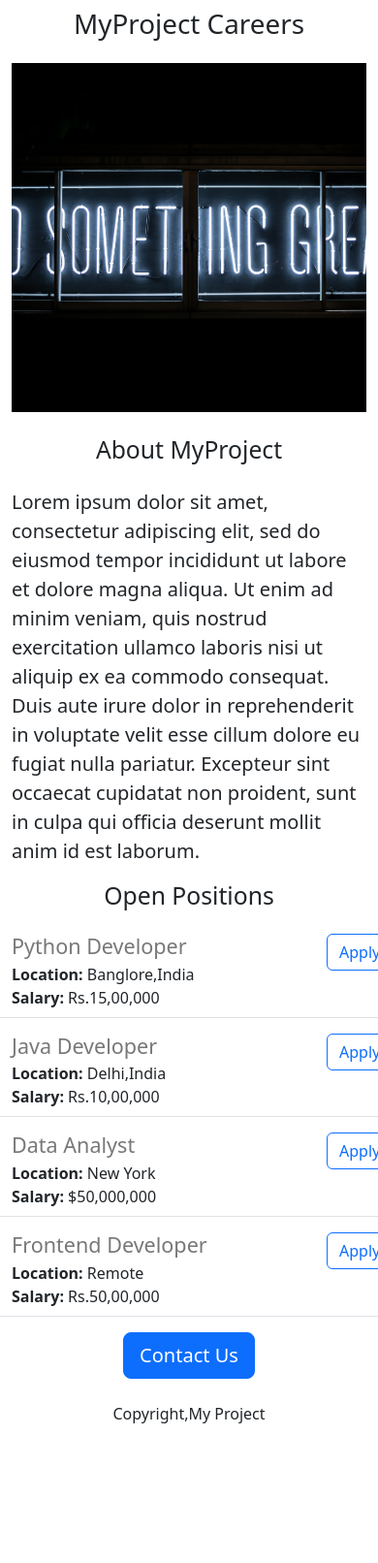
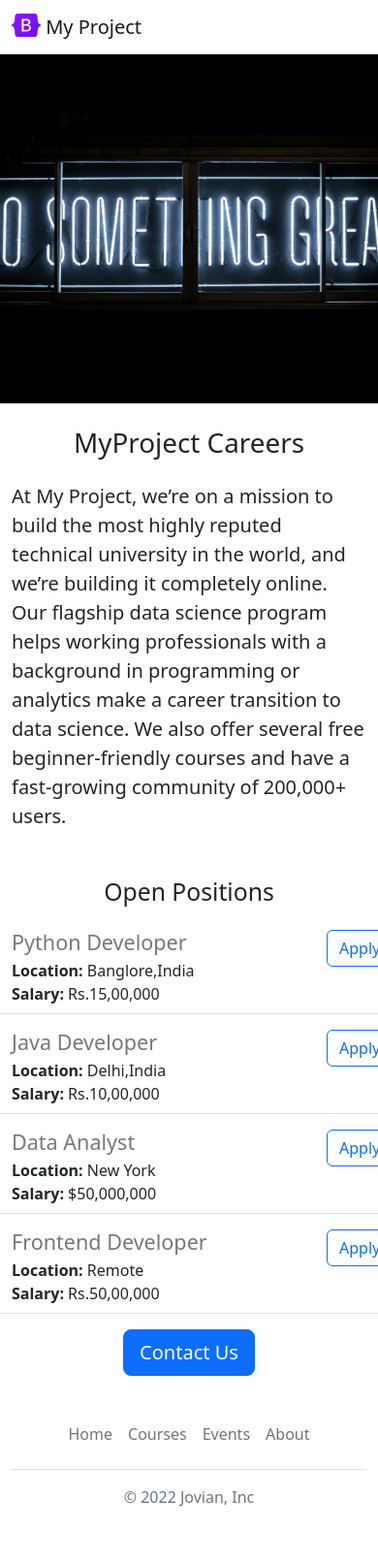
Before and after one commit to Pritamsaha-gitHub/careers-website, a Flask app: page / in a window 390 px wide. Shown: the whole page at 97% size. Before the commit the page ends 1468 px from the top, so only its background shows below. Run offline with Flask 3, Linux system fonts and the light colour scheme.

Commit message:
functionality added

```diff
--- /dev/null
+++ b/templates/footer.html
@@ -0,0 +1,12 @@
+<div class="container">
+  <footer class="py-3 my-4">
+    <ul class="nav justify-content-center border-bottom pb-3 mb-3">
+      <li class="nav-item"><a  target="_blank" href="https://www.jovian.ai" class="nav-link px-2 text-muted">Home</a></li>
+      <li class="nav-item"><a  target="_blank" href="https://jovian.ai/learn" class="nav-link px-2 text-muted">Courses</a></li>
+
+      <li class="nav-item"><a target="_blank" href="https://jovian.ai/events" class="nav-link px-2 text-muted">Events</a></li>
+      <li class="nav-item"><a  target="_blank" href="https://jovian.ai/about" class="nav-link px-2 text-muted">About</a></li>
+    </ul>
+    <p class="text-center text-muted">&copy; 2022 Jovian, Inc</p>
+  </footer>
+</div>
--- a/templates/home.html
+++ b/templates/home.html
@@ -1,7 +1,7 @@
-<!DOCTYPE <html>
-<html lang="en">
+<!DOCTYPE html>
+<html>
   <head>
-    <title>Career page</title>
+    <title>My Project Careers</title>
     <meta charset="utf-8">
     <meta name="viewport" content="width=device-width, initial-scale=1">
     <link href="https://cdn.jsdelivr.net/npm/bootstrap@5.2.0-beta1/dist/css/bootstrap.min.css" rel="stylesheet" integrity="sha384-0evHe/X+R7YkIZDRvuzKMRqM+OrBnVFBL6DOitfPri4tjfHxaWutUpFmBp4vmVor" crossorigin="anonymous">
@@ -15,20 +15,32 @@
     </style>
   </head>
   <body>
+    {% include 'nav.html' %}
+    <img class="img-fluid" id="banner" src="https://careers-website--spritam675.repl.co/static/banner.jpeg" >
     <div class="container">
-    <h1 class="text-center mt-2 mb-4">{{company_name}} Careers</h1>
-      <img class="img-fluid" id= "banner" src = "https://careers-website--spritam675.repl.co/static/banner.jpeg" height = "320px;">
-    <h2 class="text-center mt-2 mb-4">About MyProject</h2>
-    <p class="lead">Lorem ipsum dolor sit amet, consectetur adipiscing elit, sed do eiusmod tempor incididunt ut labore et dolore magna aliqua. Ut enim ad minim veniam, quis nostrud exercitation ullamco laboris nisi ut aliquip ex ea commodo consequat. Duis aute irure dolor in reprehenderit in voluptate velit esse cillum dolore eu fugiat nulla pariatur. Excepteur sint occaecat cupidatat non proident, sunt in culpa qui officia deserunt mollit anim id est laborum.</p>
+      <h1 class="text-center mt-2 mb-4">
+        {{company_name}} Careers
+      </h1>
+      <div class="row" style="margin-bottom:32px">
+        <div class="col-md-6">
+      <p class="lead">
+        At My Project, we’re on a mission to build the most highly reputed technical university in the world, and we’re building it completely online. Our flagship data science program helps working professionals with a background in programming or analytics make a career transition to data science. We also offer several free beginner-friendly courses and have a fast-growing community of 200,000+ users.
+      </p>
+        </div>
+        <div class="d-none d-md-block col-md-6">
+        <img src="/static/people.jpeg" style="height:320px;border-radius:4px;">
+        </div>
+      </div>
       <h2 class="text-center mt-2 mb-4">Open Positions</h2>
-    <p><div>
+      <div>
         {% for job in jobs %}
           {% include 'jobitem.html' %}
         {% endfor %}
-      </div></p>
-      <div class = "text-center">
-    <button class = "btn btn-primary btn-lg">Contact Us</button>
-        <p class = "mt-4">Copyright,My Project</p>
       </div>
+      <div class="text-center">
+      <a class="btn btn-primary btn-lg" href="mailto:hello@jovian.ai?subject=Question%20about%20Job%20Opernings&body=My%20name%3A%20%3Cyour%20name%20here%3E%0D%0A%0D%0AMy%20questions%3A%20%3Center%20question%20here%3E%0D%0A">Contact Us</a>
+      </div>
+    </div>
+    {% include 'footer.html' %}
   </body>
 </html>
--- /dev/null
+++ b/templates/nav.html
@@ -0,0 +1,9 @@
+<nav class="navbar shadow-sm fixed-top bg-white">
+  <div class="container-fluid">
+    <a class="navbar-brand" href="#">
+      <img src="/static/logo.svg" alt="" width="30" height="24" class="d-inline-block align-text-top">
+      My Project
+    </a>
+  </div>
+</nav>
+<div style="height:56px"></div>
```
Lines whose indentation alone changed are shown as unchanged.
